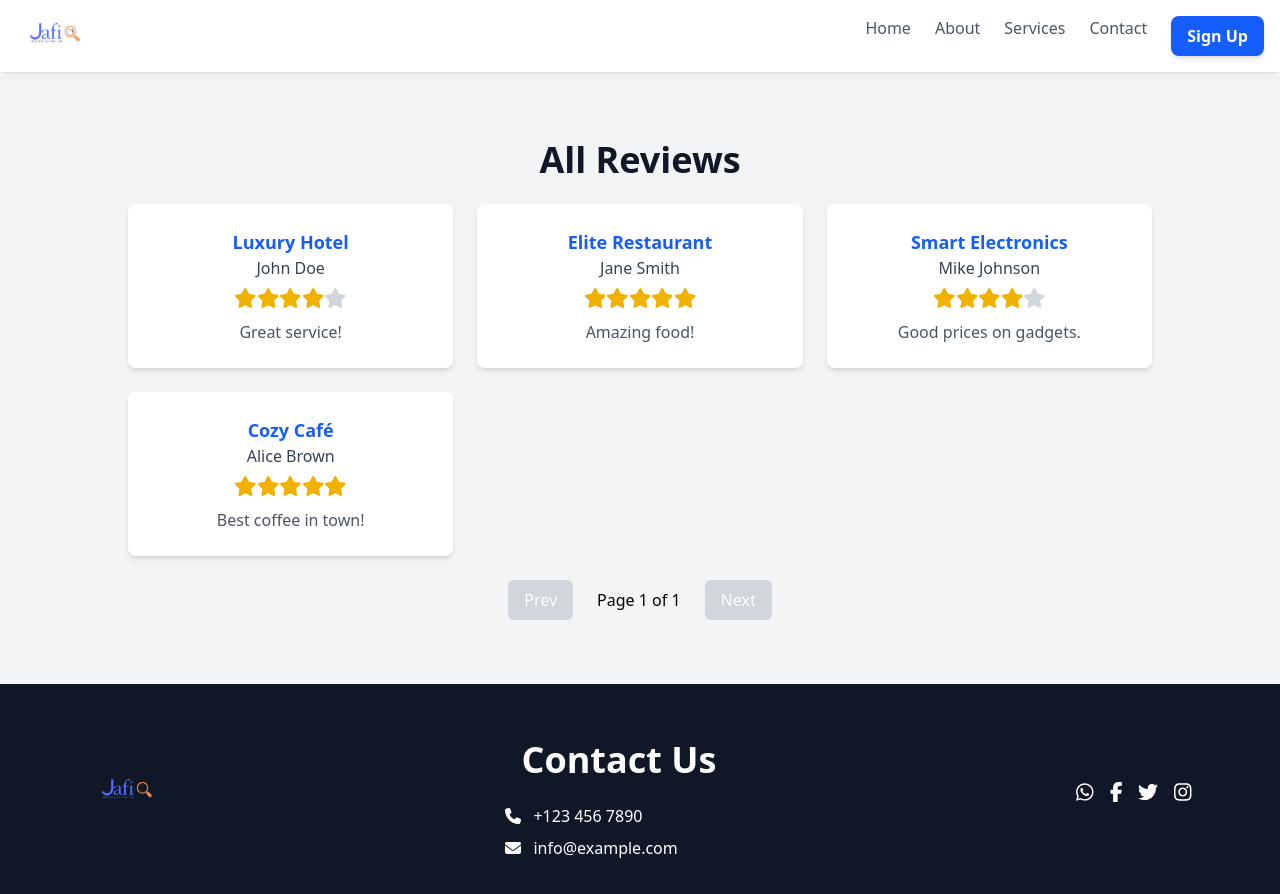
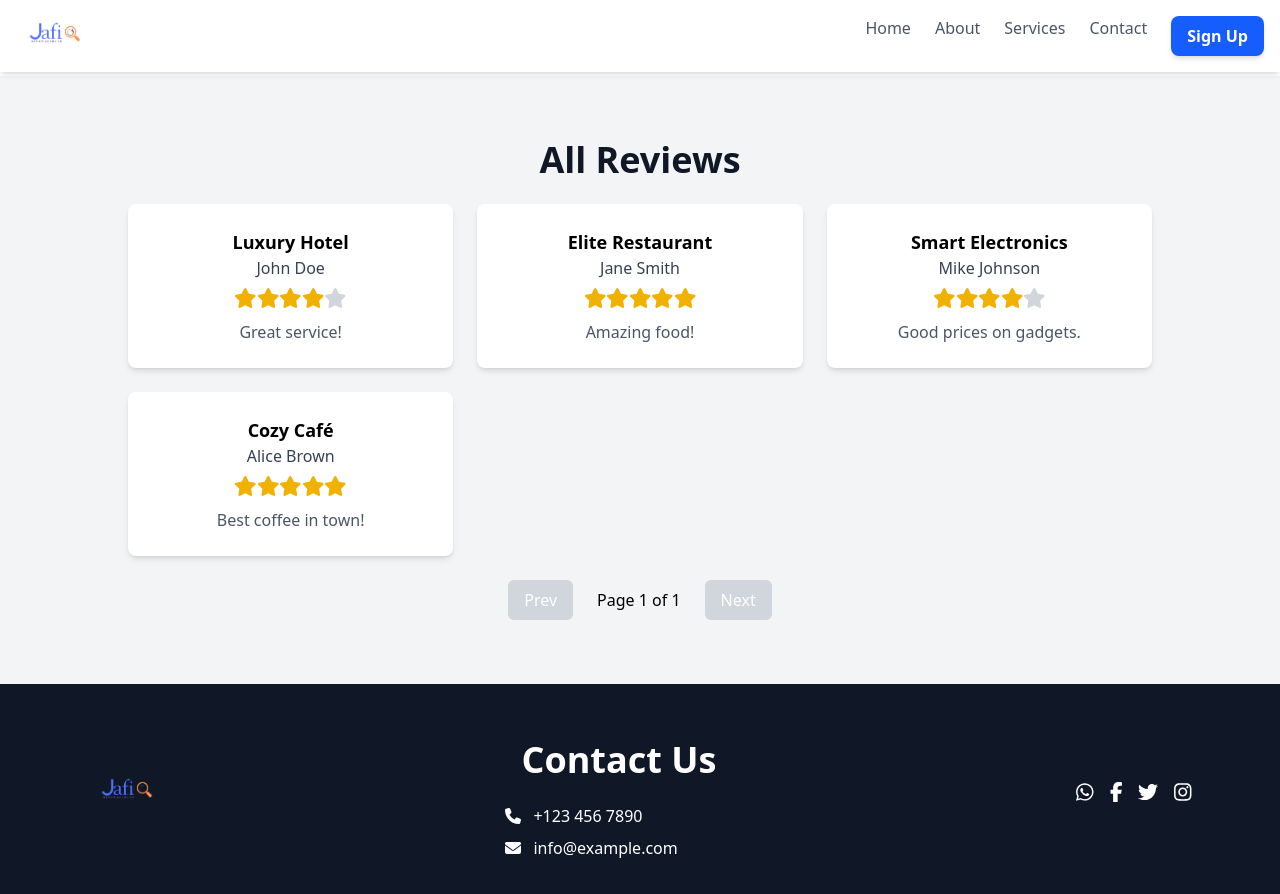
Before and after one commit to Mimieamichy/jafi, a React (Vite) app in the folder frontend/: page /review-page in a window 1280 px wide. Shown: the top 894 px of the page. Built offline with nearby package versions, Linux system fonts and the light colour scheme.

Commit message:
add reviewer's dashboard

```diff
--- a/frontend/src/App.jsx
+++ b/frontend/src/App.jsx
@@ -15,6 +15,7 @@ import HireProfileCard from "./HireProfileCard";
 import BusinessDashboard from "./BusinessDashboard";
 import BusinessPage from "./BusinessPage";
 import BusinessProfileCard from "./BusinessProfileCard";
+import ReviewersDashboard from "./Reviewer";
 
 export default function App() {
   return (
@@ -37,10 +38,12 @@ export default function App() {
               <Route path="/hire-profile" element={<HireProfileCard />} />
               <Route path="/bus-dashboard" element={<BusinessDashboard />} />
               <Route path="/bus-profile" element={<BusinessProfileCard />} />
+              <Route path="/reviewer" element={<ReviewersDashboard />} />
               <Route
                 path="/business/:businessName"
                 element={<BusinessPage />}
               />
+
             </Routes>
           </div>
         </ReviewsProvider>
--- a/frontend/src/Reviewer.jsx
+++ b/frontend/src/Reviewer.jsx
@@ -0,0 +1,101 @@
+import { useState, useEffect } from "react";
+import { FontAwesomeIcon } from "@fortawesome/react-fontawesome";
+import { faEdit, faTrash, faSave } from "@fortawesome/free-solid-svg-icons";
+
+export default function ReviewersDashboard() {
+  const [reviews, setReviews] = useState([]);
+
+  // Load reviews from localStorage (replace this with API later)
+  useEffect(() => {
+    const storedReviews =
+      JSON.parse(localStorage.getItem("businessReviews")) || [];
+    setReviews(storedReviews);
+  }, []);
+
+  // Handle Review Editing
+  const handleEditReview = (index, updatedComment) => {
+    const updatedReviews = [...reviews];
+    updatedReviews[index].comment = updatedComment;
+    setReviews(updatedReviews);
+    localStorage.setItem("businessReviews", JSON.stringify(updatedReviews));
+  };
+
+  // Handle Review Deletion
+  const handleDeleteReview = (index) => {
+    const updatedReviews = reviews.filter((_, i) => i !== index);
+    setReviews(updatedReviews);
+    localStorage.setItem("businessReviews", JSON.stringify(updatedReviews));
+  };
+
+  return (
+    <div className="min-h-screen bg-gray-100 p-6">
+      <h2 className="text-3xl font-semibold mb-4 text-center">My Reviews</h2>
+
+      {reviews.length === 0 ? (
+        <p className="text-gray-600 text-center">No reviews written yet.</p>
+      ) : (
+        <div className="space-y-4 max-w-3xl mx-auto">
+          {reviews.map((review, index) => (
+            <ReviewCard
+              key={index}
+              index={index}
+              review={review}
+              onEdit={handleEditReview}
+              onDelete={handleDeleteReview}
+            />
+          ))}
+        </div>
+      )}
+    </div>
+  );
+}
+
+// Review Card Component
+const ReviewCard = ({ index, review, onEdit, onDelete }) => {
+  const [isEditing, setIsEditing] = useState(false);
+  const [editedComment, setEditedComment] = useState(review.comment);
+
+  return (
+    <div className="bg-white p-5 rounded shadow-md">
+      <h3 className="text-xl font-semibold">{review.businessName}</h3>
+
+      {isEditing ? (
+        <textarea
+          className="w-full border rounded p-2 mt-2"
+          value={editedComment}
+          onChange={(e) => setEditedComment(e.target.value)}
+        />
+      ) : (
+        <p className="text-gray-700 mt-2">{review.comment}</p>
+      )}
+
+      <div className="flex items-center space-x-3 mt-3">
+        {isEditing ? (
+          <button
+            className="text-green-600 flex items-center"
+            onClick={() => {
+              onEdit(index, editedComment);
+              setIsEditing(false);
+            }}
+          >
+            <FontAwesomeIcon icon={faSave} className="mr-1" /> Save
+          </button>
+        ) : (
+          <button
+            className="text-blue-600 flex items-center"
+            onClick={() => setIsEditing(true)}
+          >
+            <FontAwesomeIcon icon={faEdit} className="mr-1" /> Edit
+          </button>
+        )}
+
+        <button
+          className="text-red-600 flex items-center"
+          onClick={() => onDelete(index)}
+        >
+          <FontAwesomeIcon icon={faTrash} className="mr-1" /> Delete
+        </button>
+      </div>
+    </div>
+  );
+};
--- a/frontend/src/ReviewsPage.jsx
+++ b/frontend/src/ReviewsPage.jsx
@@ -1,14 +1,14 @@
-import { useState } from "react";
+import { useState, useEffect } from "react";
 import { useReviews } from "./context/reviewContext";
 import { FontAwesomeIcon } from "@fortawesome/react-fontawesome";
 import { faStar } from "@fortawesome/free-solid-svg-icons";
 
 const REVIEWS_PER_PAGE = 6;
 
-const ReviewCard = ({ name, product, rating, comment }) => (
+const ReviewCard = ({ name, companyName, rating, comment }) => (
   <div className="bg-white p-6 rounded-lg shadow-md text-center">
-    <h3 className="text-lg font-semibold text-blue-600">{product}</h3>
-    <p className="text-gray-700">{name}</p>
+    <h3 className="text-lg font-semibold text-black capitalize">{companyName}</h3>
+    <p className="text-gray-700 capitalize">{name}</p>
     <div className="flex justify-center text-yellow-500 mt-2">
       {[...Array(5)].map((_, i) => (
         <FontAwesomeIcon
@@ -27,21 +27,34 @@ const ReviewCard = ({ name, product, rating, comment }) => (
 );
 
 export default function PaginatedReviews() {
-  const { reviews } = useReviews(); // Get all reviews from context
+  const { reviews } = useReviews(); // Get reviews from context
+  const [allReviews, setAllReviews] = useState([]);
   const [currentPage, setCurrentPage] = useState(1);
-  const totalPages = Math.ceil(reviews.length / REVIEWS_PER_PAGE);
 
+  useEffect(() => {
+    // Get localStorage reviews
+    const storedReviews =
+      JSON.parse(localStorage.getItem("businessReviews")) || [];
+
+    // Merge context reviews with localStorage reviews
+    setAllReviews([...reviews, ...storedReviews]);
+  }, [reviews]);
+
+  const totalPages = Math.ceil(allReviews.length / REVIEWS_PER_PAGE);
   const indexOfLastReview = currentPage * REVIEWS_PER_PAGE;
   const indexOfFirstReview = indexOfLastReview - REVIEWS_PER_PAGE;
-  const currentReviews = reviews.slice(indexOfFirstReview, indexOfLastReview);
+  const currentReviews = allReviews.slice(
+    indexOfFirstReview,
+    indexOfLastReview
+  );
 
   return (
     <section className="bg-gray-100 py-16 px-6 md:px-12 lg:px-24">
       <div className="max-w-5xl mx-auto text-center">
         <h2 className="text-4xl font-bold text-gray-900 mb-6">All Reviews</h2>
         <div className="grid grid-cols-1 md:grid-cols-2 lg:grid-cols-3 gap-6">
-          {currentReviews.map((review) => (
-            <ReviewCard key={review.id} {...review} />
+          {currentReviews.map((review, index) => (
+            <ReviewCard key={index} {...review} />
           ))}
         </div>
         <div className="mt-6 flex justify-center gap-2">
@@ -53,14 +66,14 @@ export default function PaginatedReviews() {
             Prev
           </button>
           <span className="px-4 py-2">
-            Page {currentPage} of {totalPages}
+            Page {currentPage} of {totalPages || 1}
           </span>
           <button
             className="px-4 py-2 bg-blue-600 rounded-md disabled:bg-gray-300 text-white cursor-pointer"
             onClick={() =>
               setCurrentPage((prev) => Math.min(prev + 1, totalPages))
             }
-            disabled={currentPage === totalPages}
+            disabled={currentPage === totalPages || totalPages === 0}
           >
             Next
           </button>
--- a/frontend/src/SignInPage.jsx
+++ b/frontend/src/SignInPage.jsx
@@ -20,7 +20,7 @@ export default function SignIn() {
     e.preventDefault();
     console.log("Sign In Data:", formData);
     alert("Sign In Successful! (Static Data Used for Now)");
-    navigate("/bus-dashboard");
+    navigate("/reviewer");
   };
 
   return (
--- a/frontend/src/context/reviewContext.jsx
+++ b/frontend/src/context/reviewContext.jsx
@@ -6,10 +6,38 @@ const ReviewsContext = createContext();
 // Provide Context to the App
 export const ReviewsProvider = ({ children }) => {
   const [reviews, setReviews] = useState([
-    { id: 1, name: "John Doe", product: "Luxury Hotel", category: "Hotel", rating: 4, comment: "Great service!" },
-    { id: 2, name: "Jane Smith", product: "Elite Restaurant", category: "Restaurant", rating: 5, comment: "Amazing food!" },
-    { id: 3, name: "Mike Johnson", product: "Smart Electronics", category: "Electronics", rating: 4, comment: "Good prices on gadgets." },
-    { id: 4, name: "Alice Brown", product: "Cozy Café", category: "Cafe", rating: 5, comment: "Best coffee in town!" },
+    {
+      id: 1,
+      name: "John Doe",
+      companyName: "Luxury Hotel",
+      category: "Hotel",
+      rating: 4,
+      comment: "Great service!",
+    },
+    {
+      id: 2,
+      name: "Jane Smith",
+      companyName: "Elite Restaurant",
+      category: "Restaurant",
+      rating: 5,
+      comment: "Amazing food!",
+    },
+    {
+      id: 3,
+      name: "Mike Johnson",
+      companyName: "Smart Electronics",
+      category: "Electronics",
+      rating: 4,
+      comment: "Good prices on gadgets.",
+    },
+    {
+      id: 4,
+      name: "Alice Brown",
+      companyName: "Cozy Café",
+      category: "Cafe",
+      rating: 5,
+      comment: "Best coffee in town!",
+    },
   ]);
 
   const addReview = (newReview) => {
--- a/frontend/src/pages/Reviews.jsx
+++ b/frontend/src/pages/Reviews.jsx
@@ -1,4 +1,4 @@
-
+import { useEffect, useState } from "react";
 import { FontAwesomeIcon } from "@fortawesome/react-fontawesome";
 import { faStar } from "@fortawesome/free-solid-svg-icons";
 import { useReviews } from "../context/reviewContext";
@@ -8,23 +8,20 @@ import "swiper/css";
 import "swiper/css/pagination";
 import { useNavigate } from "react-router-dom";
 
+const CustomerReviews = () => {
+  const { reviews } = useReviews();
+  const [allReviews, setAllReviews] = useState(reviews);
+  const navigate = useNavigate();
 
+  useEffect(() => {
+    const storedReviews =
+      JSON.parse(localStorage.getItem("businessReviews")) || [];
+    setAllReviews([...reviews, ...storedReviews]);
+  }, [reviews]);
 
-
-const CustomerReviews = () => {
-  const { reviews, addReview } = useReviews();
-  const navigate = useNavigate()
-  const handlechange = () => {
-    navigate("/bus-profile")
+  const handleNavigate = () => {
+    navigate("/bus-profile");
   };
-
-
-  // Handle Input Change
-
-
-  // Handle Star Rating
-
-  // Handle Form Submission
 
   return (
     <section className="bg-gray-100 py-12 px-6">
@@ -46,13 +43,14 @@ const CustomerReviews = () => {
           }}
           className="mt-8"
         >
-          {reviews.map((review) => (
+          {allReviews.map((review, index) => (
             <SwiperSlide
-              key={review.id}
+              key={index}
               className="bg-white p-10 rounded-lg shadow-md h-64 flex flex-col justify-between"
             >
-              <h3 className="text-lg font-semibold">{review.product}</h3>
-              <p className="text-gray-700">{review.name}</p>
+
+              <h3 className="text-lg font-semibold text-black capitalize">{review.companyName}</h3>
+              <p className="text-gray-700 capitalize">{review.name}</p>
               <div className="flex justify-center text-yellow-500 mt-2">
                 {[...Array(5)].map((_, i) => (
                   <FontAwesomeIcon
@@ -72,18 +70,16 @@ const CustomerReviews = () => {
             </SwiperSlide>
           ))}
         </Swiper>
+
         {/* Write a Review Button */}
         <div className="mt-6 flex justify-center">
           <button
-            onClick={handlechange}
+            onClick={handleNavigate}
             className="px-6 py-3 bg-blue-600 text-white text-lg rounded-lg shadow-md hover:bg-blue-700 transition cursor-pointer"
           >
             Write a Review
           </button>
         </div>
-
-        {/* Review Form */}
-
       </div>
     </section>
   );
```
Also changed, not shown: frontend/src/BusinessPage.jsx (+50 -5 lines).
